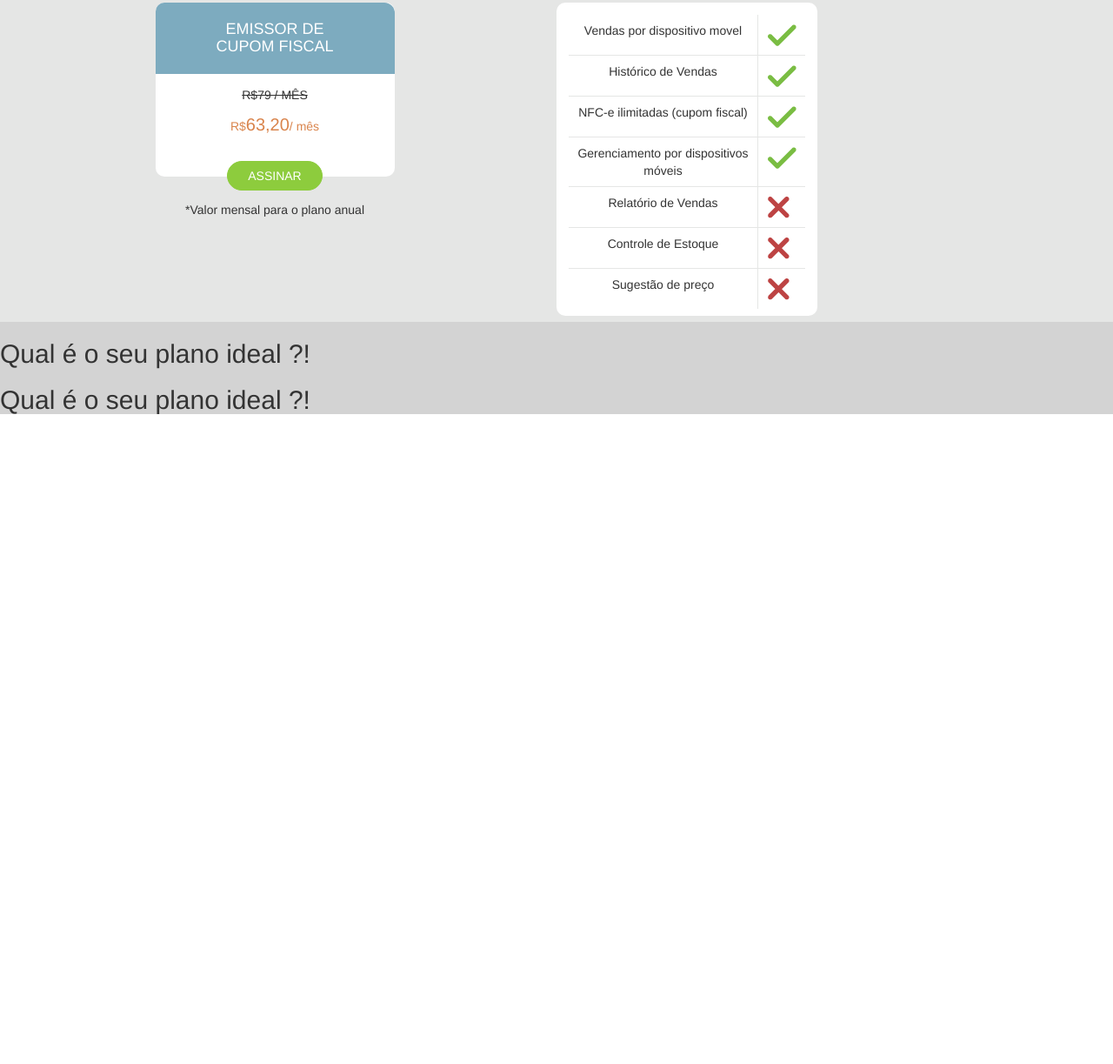
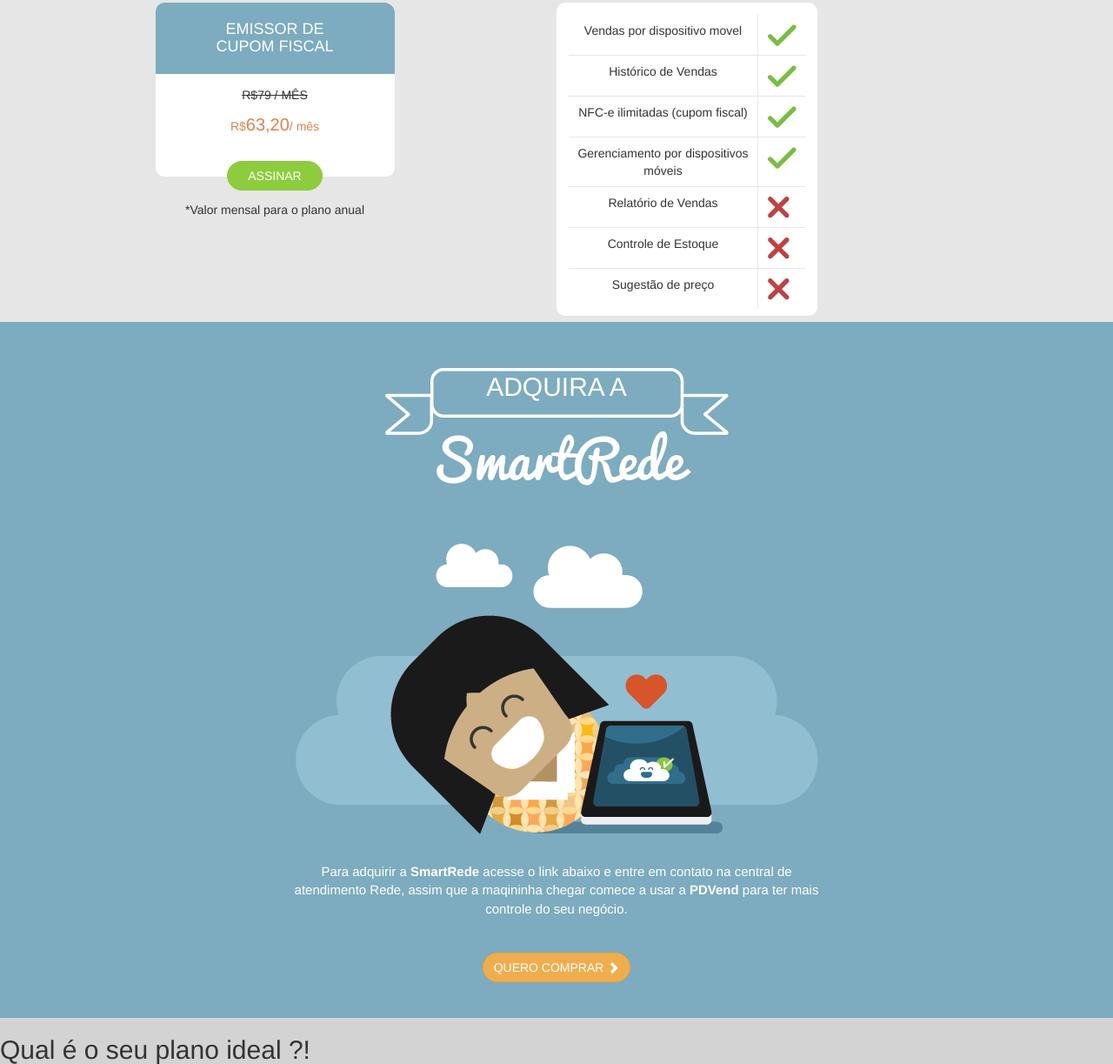
Before and after one commit to emersonjds/test-PDVend, a website: page index.html in a window 1280 px wide. Shown: the part 3832-5055 px from the top of the page at 87% size. Before the commit the page ends 4308 px from the top, so only its background shows below. Drawn offline with nearby package versions, Linux system fonts and the light colour scheme.

Commit message:
Implementação da area de adquirente para tablet

```diff
--- /dev/null
+++ b/assets/css/smart-section.scss
@@ -0,0 +1,58 @@
+@mixin flex {
+	display: flex;
+	align-items: center;
+	justify-content: center;
+}
+
+.smart-section {
+	height: 800px;
+	background-color: #7dabbf;
+	@include flex;
+	flex-direction: column;
+	position: relative;
+}
+
+.subtitle-smart-rede {
+	font-family: "Pacifico";
+	color: #fff;
+	font-size: 60px;
+	margin-top: -30px;
+}
+
+@media screen and (min-width: 768px) {
+	.cloud-row {
+		margin-top: 4em;
+	}
+
+	.numvem-1, .nuvem-2 {
+		@include flex;
+	}
+
+	.imagem-ilustracao {
+		@include flex;
+		margin-bottom: 2em;
+	}
+
+	.description-smart-section {
+		margin-bottom: 2em;
+		color: #fff;
+		font-size: 15px;
+	}
+
+	.smart-title-section {
+		top:38px;
+		position: absolute;
+		color: #fff;
+		text-transform: uppercase;
+	}
+
+	.btn-quero-comprar {
+		text-transform: uppercase;
+		color: #fff;
+		border-radius: 30px;
+
+		.glyphicon {
+			top: 2px;
+		}
+	}
+}
--- a/assets/css/style.scss
+++ b/assets/css/style.scss
@@ -1,6 +1,18 @@
+@font-face {
+	font-family: Pacifico;
+	src: url(../fonts/Pacifico.ttf);
+}
+
+@font-face {
+	font-family: Prelo-Light;
+	src: url(../fonts/Prelo-Light.otf);
+}
+
+
 @import "home-section";
 @import "solution-section";
 @import "plan-section";
+@import  "smart-section";
 
 html, body {
 	margin: 0;
--- a/index.html
+++ b/index.html
@@ -330,7 +330,7 @@
 			</div>
 
 			<!-- FIM LINHA 2 -->
-<br>
+			<br>
 			<!-- LINHA 3 -->
 
 			<div class="row third-row">
@@ -420,12 +420,47 @@
 					</div>
 				</div>
 			</div>
-
 			<!-- FIM LINHA 3 -->
 		</section>
 
 		<section class="smart-section">
-			<h2 class="title-section">Qual é o seu plano ideal ?! </h2>
+
+		<figure class="ilustracao-brasao">
+			<img src="assets/img/PG2/800x1280/adquira.png" alt="brasao">
+		</figure>
+
+			<h2 class="title-section smart-title-section text-center">Adquira a</h2>
+			<span class="subtitle-smart-rede">SmartRede</span>
+
+			<div class="row cloud-row">
+				<div class="col-sm-8">
+					<div class="row">
+						<div class="col-sm-6 numvem-1">
+							<figure>
+								<img src="assets/img/PG4/800x1280/nuvem1.png" alt="numvem-esquerda">
+							</figure>
+						</div>
+						<div class="col-sm-6 numvem-2">
+							<figure>
+								<img src="assets/img/PG4/800x1280/nuvem2.png" alt="numvem-esquerda">
+							</figure>
+						</div>
+					</div>
+				</div>
+			</div>
+
+			<figure class="imagem-ilustracao">
+				<img src="assets/img/PG4/800x1280/ilustracao.png" alt="iamgem-ana"/>
+			</figure>
+
+			<div class="col-sm-6 description-smart-section">
+				<p class="text-center">
+					Para adquirir a <strong><span class="word-smart-rede">SmartRede</span></strong> acesse o link abaixo e entre em contato na central de atendimento Rede, assim que a maqininha chegar comece a usar a <strong class="pdvend">PDVend</strong> para ter mais controle do seu negócio.
+				</p>
+			</div>
+
+			<div class="btn btn-warning btn-quero-comprar">Quero Comprar <i class="glyphicon glyphicon-chevron-right"></i></div>
+
 		</section>
 
 		<section class="help-section">
```
Also changed, not shown: assets/css/smart-section.css (added), assets/css/style.css, 2 other files.
